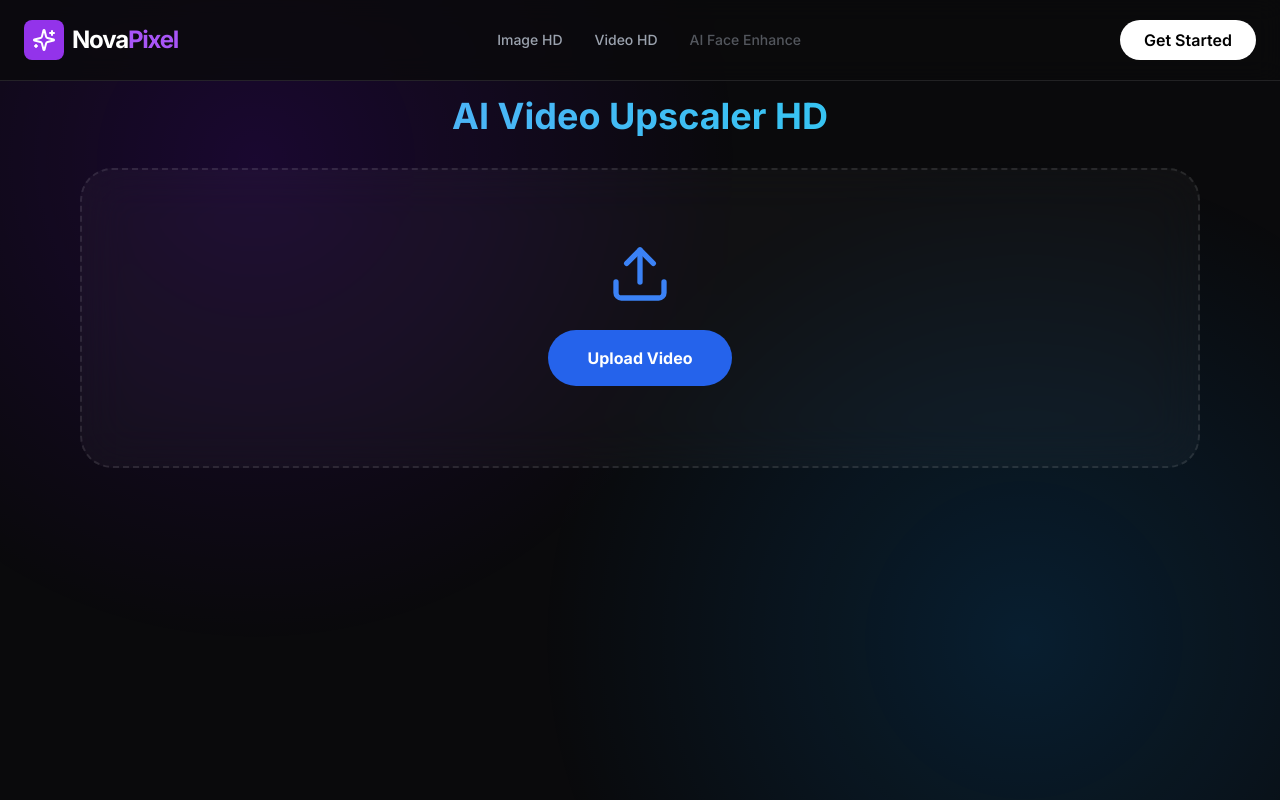
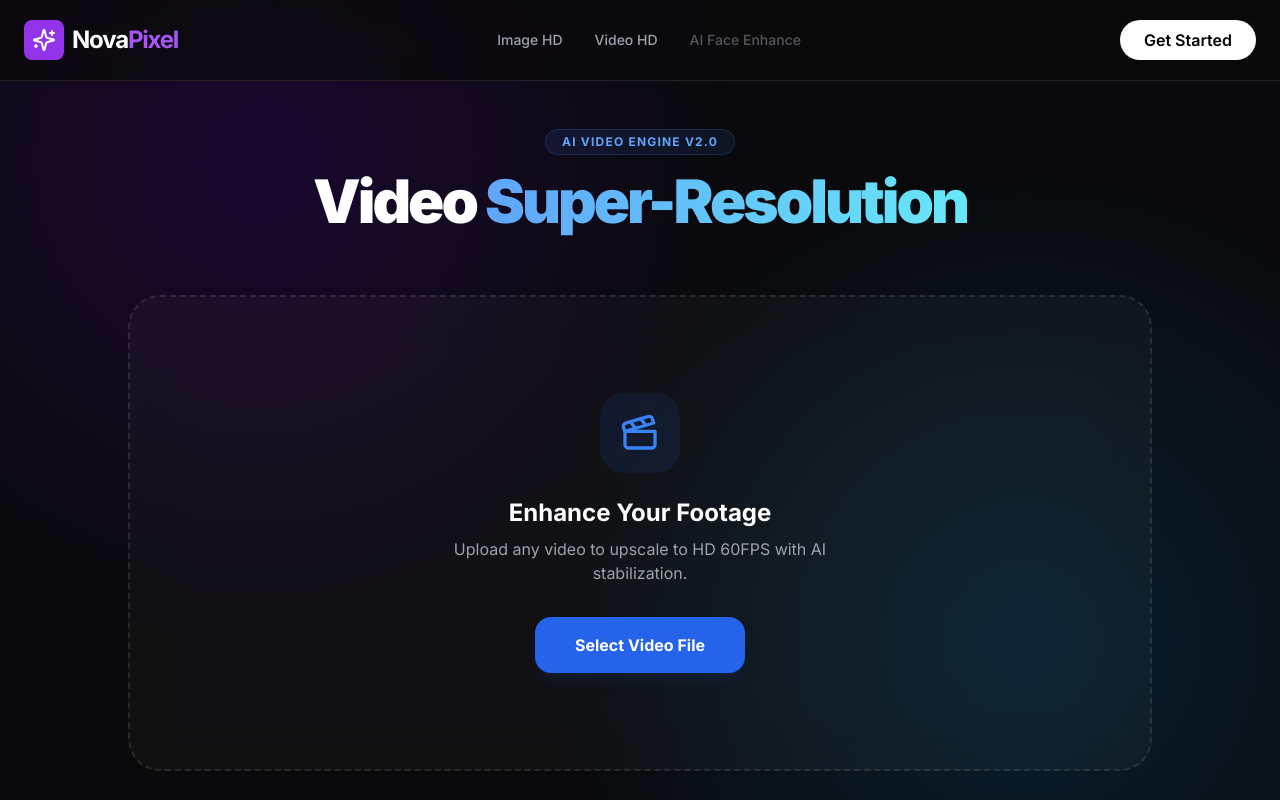
Before and after one commit to XZEERH/NovaPixel, a Next.js app: page /video-hd in a window 1280 px wide. Shown: the top 800 px of the page. Built offline with nearby package versions, Linux system fonts and the light colour scheme.

Commit message:
Update page.tsx

```diff
--- a/app/video-hd/page.tsx
+++ b/app/video-hd/page.tsx
@@ -1,86 +1,72 @@
 "use client";
-import { useState, useRef, useEffect } from 'react';
-import { useEnhancer } from '@/hooks/useEnhancer';
-import { enhanceVideo } from '@/services/ai-service';
-import { GlassCard } from '@/components/UI/GlassCard';
-import { ProcessingProgressBar } from '@/components/Progress/ProcessingSteps';
-import { Download, Upload, Play, Pause } from 'lucide-react';
+import { useState } from "react";
+import { useEnhancer } from "@/hooks/useEnhancer"; // Menggunakan hook yang sudah dibuat sebelumnya
+import { GlassCard } from "@/components/UI/GlassCard";
+import { CustomProgress } from "@/components/Progress/CustomProgress";
+import { VideoSyncPlayer } from "@/components/Compare/VideoSyncPlayer";
+import { Upload, Download, RefreshCw, Clapperboard } from "lucide-react";
 
 export default function VideoHDPage() {
-  const { status, step, result, original, processFile } = useEnhancer(enhanceVideo);
-  const [isPlaying, setIsPlaying] = useState(false);
-  const videoRef1 = useRef<HTMLVideoElement>(null);
-  const videoRef2 = useRef<HTMLVideoElement>(null);
+  const { status, originalUrl, resultUrl, startProcessing } = useEnhancer("video");
 
-  const handleSyncPlay = () => {
-    if (videoRef1.current && videoRef2.current) {
-      if (isPlaying) {
-        videoRef1.current.pause();
-        videoRef2.current.pause();
-      } else {
-        videoRef1.current.play();
-        videoRef2.current.play();
-      }
-      setIsPlaying(!isPlaying);
-    }
-  };
-
-  const onTimeUpdate = (e: any) => {
-    if (videoRef2.current) {
-      videoRef2.current.currentTime = e.target.currentTime;
+  const handleVideoUpload = (e: React.ChangeEvent<HTMLInputElement>) => {
+    const file = e.target.files?.[0];
+    if (file) {
+      if (file.size > 50 * 1024 * 1024) return alert("Video too large (Max 50MB)");
+      startProcessing(file);
     }
   };
 
   return (
-    <div className="min-h-screen pt-24 pb-12 px-4 container mx-auto max-w-6xl">
-      <h1 className="text-4xl font-bold text-center mb-8 bg-gradient-to-r from-blue-400 to-cyan-400 bg-clip-text text-transparent">
-        AI Video Upscaler HD
+    <div className="min-h-screen pt-32 px-6 container mx-auto pb-20">
+      <div className="max-w-5xl mx-auto">
+        <div className="text-center mb-16">
+          <div className="inline-block px-4 py-1 rounded-full bg-blue-500/10 border border-blue-500/20 text-blue-400 text-xs font-bold uppercase tracking-widest mb-4">
+            AI Video Engine v2.0
+          </div>
+          <h1 className="text-5xl md:text-6xl font-black mb-6 tracking-tighter">
+            Video <span className="text-transparent bg-clip-text bg-gradient-to-r from-blue-400 to-cyan-300">Super-Resolution</span>
           </h1>
+        </div>
 
-      {status === 'idle' && (
-        <GlassCard className="flex flex-col items-center justify-center py-20 border-dashed border-2 border-blue-500/30">
-          <Upload className="w-16 h-16 text-blue-500 mb-4 animate-bounce" />
-          <input type="file" id="v-upload" hidden onChange={(e) => e.target.files?.[0] && processFile(e.target.files[0])} accept="video/*" />
-          <label htmlFor="v-upload" className="cursor-pointer bg-blue-600 hover:bg-blue-700 px-10 py-4 rounded-full font-bold transition-all">
-            Upload Video
-          </label>
+        {status === "idle" && (
+          <GlassCard className="py-24 text-center border-dashed border-2 border-blue-500/20 hover:border-blue-500/40 transition-all cursor-pointer relative">
+            <input type="file" className="absolute inset-0 opacity-0 cursor-pointer" accept="video/*" onChange={handleVideoUpload} />
+            <div className="w-20 h-20 bg-blue-600/10 rounded-3xl flex items-center justify-center mx-auto mb-6">
+              <Clapperboard className="text-blue-500" size={40} />
+            </div>
+            <h2 className="text-2xl font-bold mb-2">Enhance Your Footage</h2>
+            <p className="text-gray-400 mb-8 max-w-sm mx-auto">Upload any video to upscale to HD 60FPS with AI stabilization.</p>
+            <div className="bg-blue-600 px-10 py-4 rounded-2xl font-bold inline-block shadow-lg shadow-blue-900/20">Select Video File</div>
           </GlassCard>
         )}
 
-      {status === 'processing' && (
-        <GlassCard className="text-center py-12">
-          <ProcessingProgressBar progress={step} />
-          <p className="mt-8 text-blue-400 animate-pulse font-medium tracking-widest uppercase text-sm">Processing AI Frames...</p>
+        {(status !== "idle" && status !== "completed" && status !== "error") && (
+          <GlassCard className="py-24 text-center">
+            <div className="mb-10 relative inline-block">
+              <div className="absolute inset-0 bg-blue-500/20 blur-3xl rounded-full animate-pulse" />
+              <Clapperboard className="text-blue-400 animate-bounce relative z-10" size={64} />
+            </div>
+            <CustomProgress status={status} />
           </GlassCard>
         )}
 
-      {status === 'done' && result && original && (
-        <div className="space-y-8">
-          <div className="grid md:grid-cols-2 gap-4">
-            <div className="relative">
-              <span className="absolute top-4 left-4 bg-black/50 backdrop-blur px-3 py-1 rounded text-xs z-10">ORIGINAL</span>
-              <video ref={videoRef1} onTimeUpdate={onTimeUpdate} className="rounded-xl w-full border border-white/10" src={original} muted loop />
-            </div>
-            <div className="relative">
-              <span className="absolute top-4 left-4 bg-purple-600 px-3 py-1 rounded text-xs z-10 tracking-widest">AI ENHANCED</span>
-              <video ref={videoRef2} className="rounded-xl w-full border border-purple-500/30" src={result} muted loop />
-            </div>
-          </div>
-
-          <div className="flex flex-col items-center gap-6">
-            <button onClick={handleSyncPlay} className="p-6 bg-white/10 rounded-full hover:bg-white/20 transition-all border border-white/20">
-              {isPlaying ? <Pause fill="white" /> : <Play fill="white" />}
+        {status === "completed" && resultUrl && originalUrl && (
+          <div className="space-y-10">
+            <GlassCard className="p-4 bg-black/40 border-white/5">
+              <VideoSyncPlayer original={originalUrl} enhanced={resultUrl} />
+            </GlassCard>
+            <div className="flex flex-col sm:flex-row justify-center items-center gap-6">
+              <button onClick={() => window.location.reload()} className="flex items-center gap-2 text-gray-400 hover:text-white transition-colors font-bold">
+                <RefreshCw size={18} /> PROCESS ANOTHER
               </button>
-
-            <div className="flex gap-4">
-              <button onClick={() => window.location.reload()} className="px-8 py-3 rounded-xl border border-white/10 hover:bg-white/5 transition-all">Try Another</button>
-              <a href={result} download className="bg-gradient-to-r from-blue-600 to-purple-600 px-10 py-3 rounded-xl font-bold flex items-center gap-2 hover:scale-105 transition-all">
-                <Download size={20} /> Download 4K Video
+              <a href={resultUrl} download className="bg-gradient-to-r from-blue-600 to-purple-600 px-12 py-5 rounded-2xl font-black text-lg hover:scale-105 transition-all shadow-xl shadow-blue-600/20 flex items-center gap-3">
+                <Download size={24} /> DOWNLOAD HD VIDEO
               </a>
-            </div>
             </div>
           </div>
         )}
       </div>
+    </div>
   );
 }
```
Lines whose indentation alone changed are shown as unchanged.
